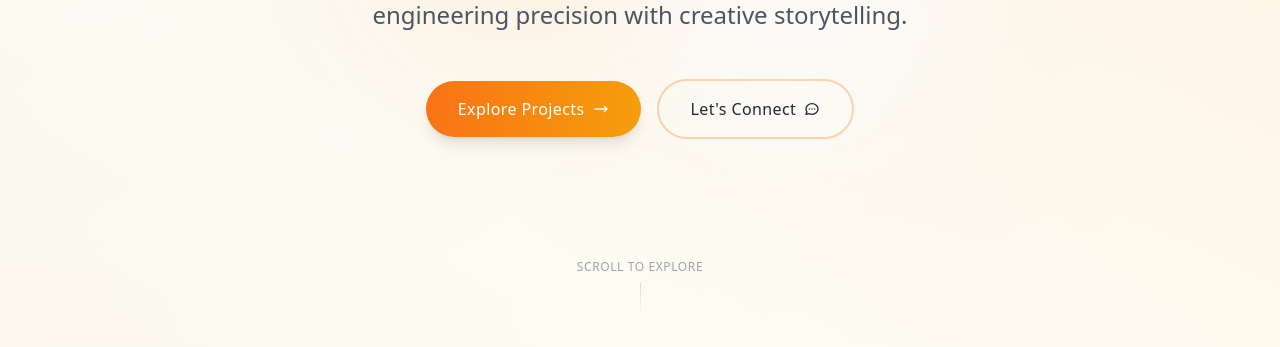
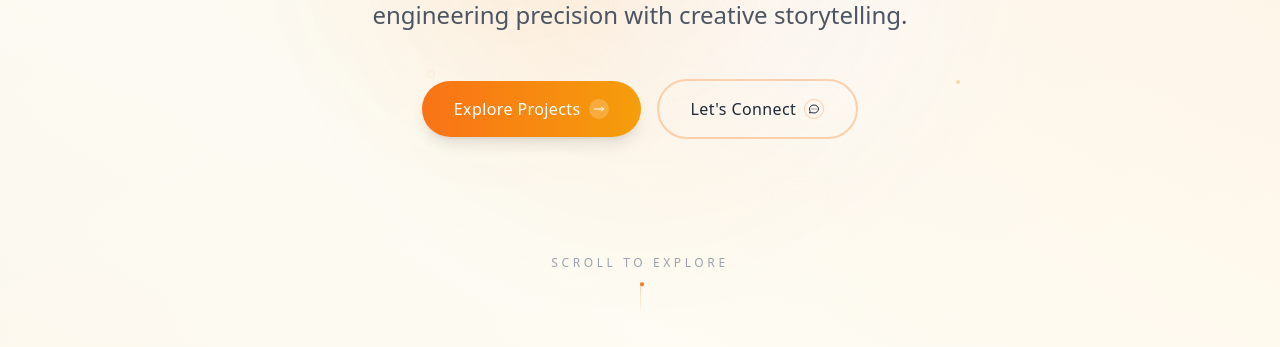
Before and after one commit to megaraph/web-portfolio, a React (Vite) app: page / in a window 1280 px wide. Shown: the part 453-800 px from the top of the page. Built offline with nearby package versions, Linux system fonts and the light colour scheme; grey boxes are pictures that could not be loaded.

Commit message:
update: new hero design

```diff
--- a/src/sections/Hero.tsx
+++ b/src/sections/Hero.tsx
@@ -10,6 +10,27 @@ export default function Hero() {
                 className="absolute bottom-1/4 right-1/4 w-80 h-80 bg-gradient-radial from-amber-400/8 to-transparent rounded-full blur-3xl animate-pulse"
                 style={{ animationDelay: "2s" }}
             ></div>
+
+            {/* Subtle floating particles */}
+            <div
+                className="absolute top-1/3 left-1/5 w-1 h-1 bg-orange-500 rounded-full opacity-40 animate-ping"
+                style={{ animationDelay: "1s" }}
+            ></div>
+            <div
+                className="absolute top-2/3 right-1/4 w-1 h-1 bg-amber-500 rounded-full opacity-30 animate-pulse"
+                style={{ animationDelay: "3s" }}
+            ></div>
+            <div
+                className="absolute bottom-1/3 left-1/3 w-2 h-2 border border-orange-400/20 rounded-full opacity-50 animate-bounce"
+                style={{ animationDelay: "2.5s" }}
+            ></div>
+            <div
+                className="absolute top-1/2 right-1/6 w-1 h-1 bg-orange-400 rounded-full opacity-60 animate-pulse"
+                style={{ animationDelay: "4s" }}
+            ></div>
+
+            {/* Very subtle gradient aura around content */}
+            <div className="absolute inset-0 bg-gradient-radial from-orange-500/5 via-transparent to-transparent"></div>
 
             {/* Main Content */}
             <div className="relative z-10 space-y-8 max-w-5xl">
@@ -59,7 +80,7 @@ export default function Hero() {
                     , blending engineering precision with creative storytelling.
                 </p>
 
-                {/* Call to Action Buttons */}
+                {/* Enhanced Call to Action Buttons */}
                 <div
                     className="relative opacity-0 translate-y-4 animate-fadeIn flex flex-col sm:flex-row gap-4 justify-center items-center pt-4 pb-16"
                     style={{
@@ -69,12 +90,15 @@ export default function Hero() {
                 >
                     <a
                         href="#projects"
-                        className="group px-8 py-4 bg-gradient-to-r from-orange-500 to-amber-500 text-white rounded-full shadow-lg hover:shadow-xl transform hover:scale-105 transition-all duration-300 font-medium tracking-wide"
+                        className="group relative px-8 py-4 bg-gradient-to-r from-orange-500 to-amber-500 text-white rounded-full shadow-lg hover:shadow-xl hover:shadow-orange-500/25 transform hover:scale-105 hover:-translate-y-1 transition-all duration-500 font-medium tracking-wide overflow-hidden"
                     >
-                        <span className="flex items-center gap-2">
+                        {/* Subtle button glow */}
+                        <div className="absolute inset-0 bg-gradient-to-r from-orange-400 to-amber-400 rounded-full blur-lg opacity-0 group-hover:opacity-30 transition-opacity duration-500"></div>
+                        <span className="relative flex items-center gap-2">
                             Explore Projects
+                            <div className="w-5 h-5 bg-white/20 rounded-full flex items-center justify-center group-hover:bg-white/30 transition-colors duration-300">
                                 <svg
-                                className="w-4 h-4 group-hover:translate-x-1 transition-transform"
+                                    className="w-3 h-3 group-hover:translate-x-0.5 transition-transform duration-300"
                                     fill="none"
                                     stroke="currentColor"
                                     viewBox="0 0 24 24"
@@ -86,17 +110,19 @@ export default function Hero() {
                                         d="M17 8l4 4m0 0l-4 4m4-4H3"
                                     />
                                 </svg>
+                            </div>
                         </span>
                     </a>
 
                     <a
                         href="#contact"
-                        className="group px-8 py-4 border-2 border-orange-500/30 text-gray-800 dark:text-gray-200 rounded-full hover:border-orange-500 hover:bg-orange-500/5 dark:hover:bg-orange-500/10 transition-all duration-300 font-medium tracking-wide backdrop-blur-sm"
+                        className="group relative px-8 py-4 border-2 border-orange-500/30 text-gray-800 dark:text-gray-200 rounded-full hover:border-orange-500 hover:bg-orange-500/5 dark:hover:bg-orange-500/10 hover:shadow-xl hover:shadow-orange-500/10 transform hover:scale-105 hover:-translate-y-1 transition-all duration-500 font-medium tracking-wide backdrop-blur-sm"
                     >
-                        <span className="flex items-center gap-2">
+                        <span className="relative flex items-center gap-2">
                             Let's Connect
+                            <div className="w-5 h-5 border border-orange-500/30 rounded-full flex items-center justify-center group-hover:border-orange-500 group-hover:bg-orange-500/10 transition-all duration-300">
                                 <svg
-                                className="w-4 h-4 group-hover:scale-110 transition-transform"
+                                    className="w-3 h-3 group-hover:scale-110 transition-transform duration-300"
                                     fill="none"
                                     stroke="currentColor"
                                     viewBox="0 0 24 24"
@@ -108,12 +134,15 @@ export default function Hero() {
                                         d="M8 12h.01M12 12h.01M16 12h.01M21 12c0 4.418-4.03 8-9 8a9.863 9.863 0 01-4.255-.949L3 20l1.395-3.72C3.512 15.042 3 13.574 3 12c0-4.418 4.03-8 9-8s9 3.582 9 8z"
                                     />
                                 </svg>
+                            </div>
                         </span>
+                        {/* Hover glow effect */}
+                        <div className="absolute inset-0 bg-gradient-to-r from-orange-500/0 via-orange-500/5 to-orange-500/0 rounded-full opacity-0 group-hover:opacity-100 transition-opacity duration-500"></div>
                     </a>
                 </div>
             </div>
 
-            {/* Scroll Indicator - moved outside main content container */}
+            {/* Enhanced Scroll Indicator */}
             <div
                 className="absolute bottom-8 left-0 right-0 opacity-0 animate-fadeIn z-10"
                 style={{
@@ -121,11 +150,15 @@ export default function Hero() {
                     animationFillMode: "forwards",
                 }}
             >
-                <div className="flex flex-col items-center justify-center gap-2 text-gray-400 dark:text-gray-600">
-                    <span className="text-xs uppercase tracking-wider font-medium">
+                <div className="flex flex-col items-center justify-center gap-3 text-gray-400 dark:text-gray-600 group cursor-pointer">
+                    <span className="text-xs uppercase tracking-[0.3em] font-medium group-hover:text-orange-500 transition-colors duration-300">
                         Scroll to explore
                     </span>
+                    <div className="relative">
                         <div className="w-[1px] h-8 bg-gradient-to-b from-orange-500/50 to-transparent animate-pulse mx-auto"></div>
+                        {/* Floating indicator dot */}
+                        <div className="absolute top-0 left-1/2 transform -translate-x-1/2 w-1 h-1 bg-orange-500 rounded-full animate-bounce"></div>
+                    </div>
                 </div>
             </div>
         </section>
```
Lines whose indentation alone changed are shown as unchanged.
